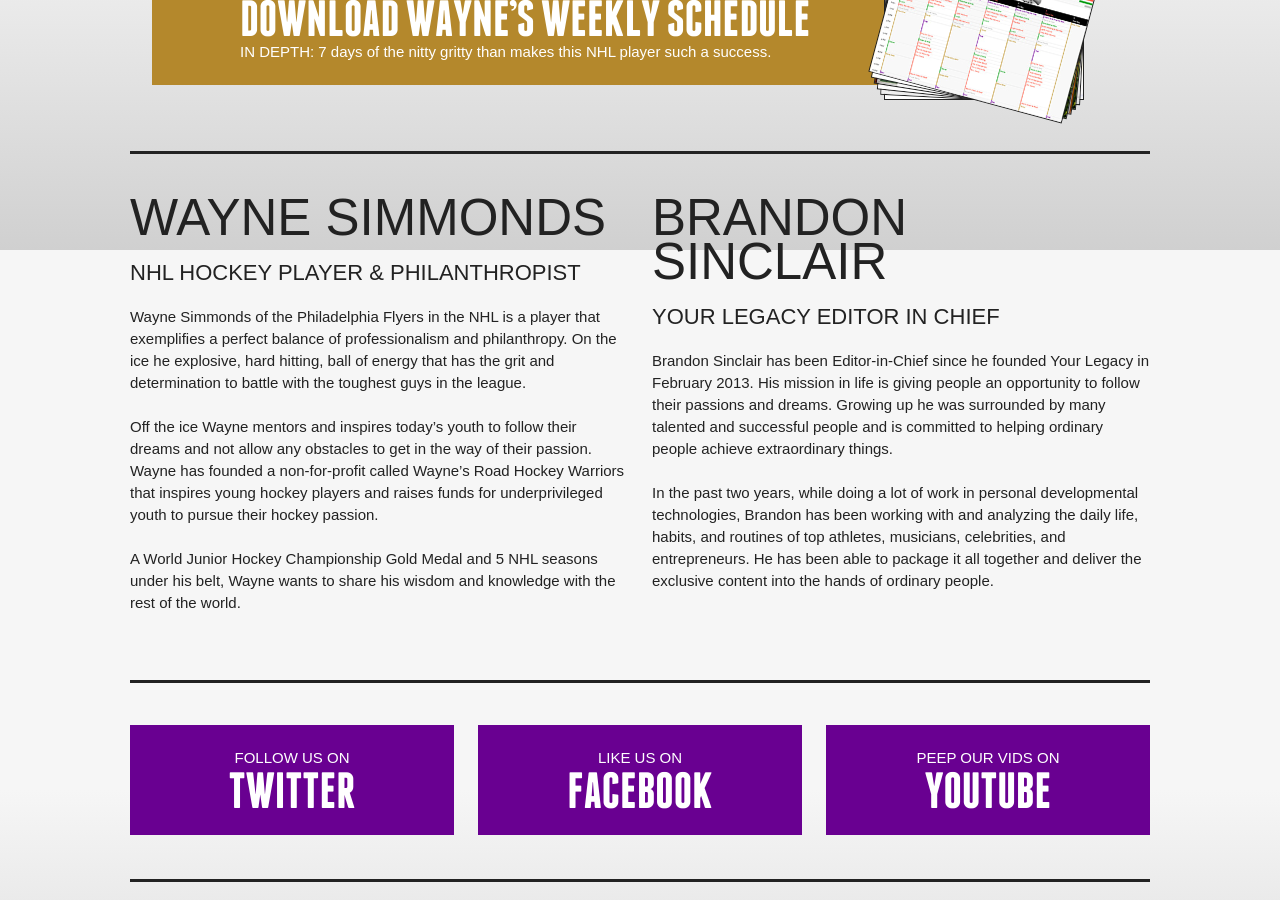
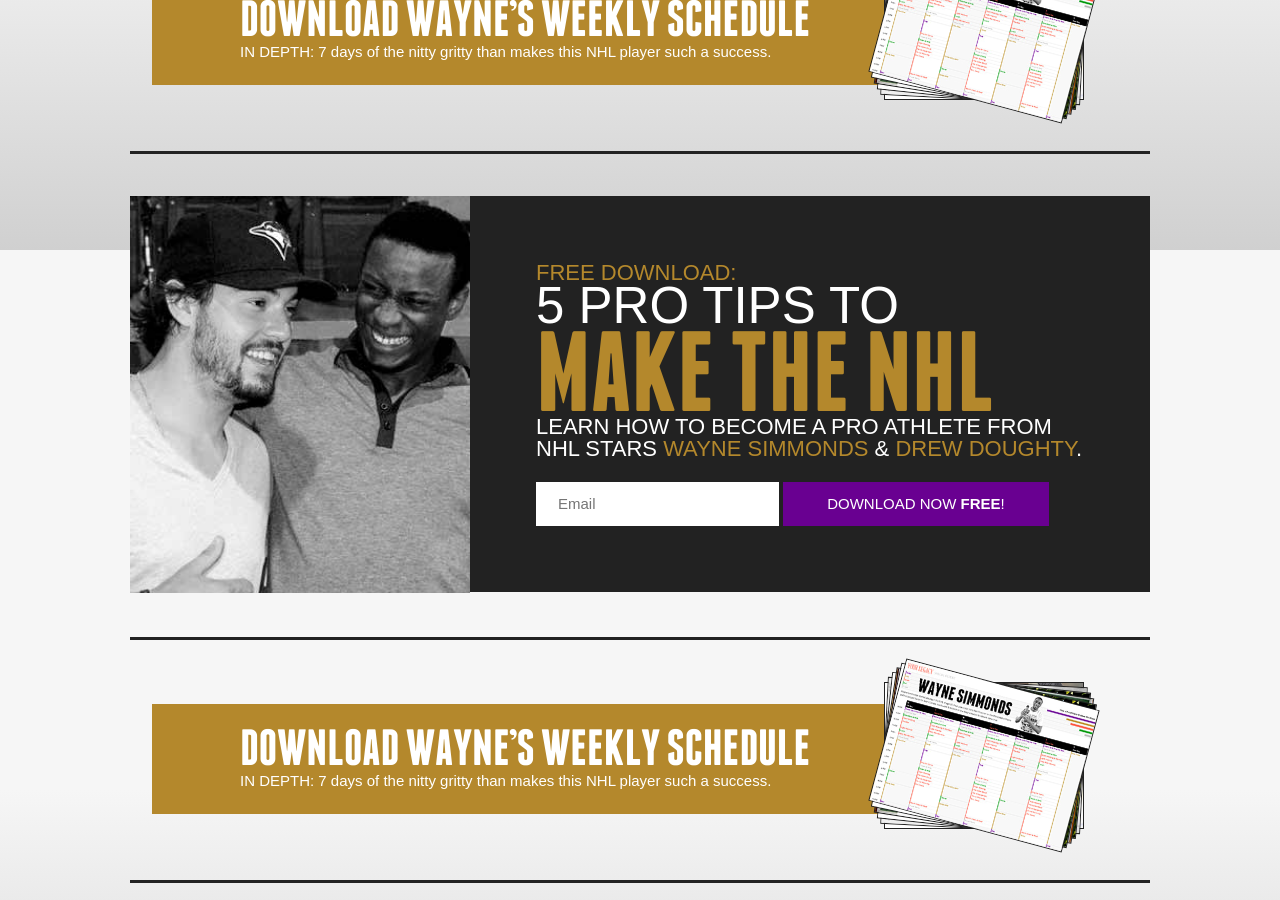
Before and after one commit to yourlegacy/yourlegacy, a Jekyll site: the page built from index.html, in a window 1280 px wide and 900 px high, scrolled down 1550 px. Built offline with Jekyll 4.4.1, drawn with Linux system fonts in a browser that asks for light colours; nearby versions of some CDN libraries; comment, search, counter and statistics services are not loaded.

Commit message:
hockey offer

```diff
--- a/index.html
+++ b/index.html
@@ -72,17 +72,20 @@
 
 	<section><hr></section>
 
-<!-- <section>
+<section>
 	<div class="table span-12">
 		<div class="wayne-offer-image inc-pad span-33"></div>
-		<form class="offer table-reset inc-pad span-66">
+		<form class="offer table-reset inc-pad span-66 infusion-form" accept-charset="UTF-8" action="https://ur157.infusionsoft.com/app/form/process/fc5220907bea53cd9ee21a58b41d37bd" method="POST">
+		    <input name="inf_form_xid" type="hidden" value="fc5220907bea53cd9ee21a58b41d37bd" />
+		    <input name="inf_form_name" type="hidden" value="Website HP 5 Things To Make NHL &#a;Report" />
+		    <input name="infusionsoft_version" type="hidden" value="1.29.7.34" />
 			<hgroup>
 				<h4 class="h4 gold">Free Download:</h4>
 				<h3 class="h1 gold"><span class="h3 white block">5 Pro Tips to </span>Make The NHL</h3>
 			</hgroup>
 			<p class="white h4">Learn how to become a pro athlete from NHL stars <span class="gold">Wayne Simmonds</span> &amp; <span class="gold">Drew Doughty</span>.</p>
-			<input type="text" placeholder="Email" />
-			<button class="button bg-purple" value="submit">Download Now <strong>FREE</strong>!</button>
+			<input type="text" placeholder="Email" id="inf_field_Email" name="inf_field_Email" />
+			<button class="button bg-purple" type="submit" value="submit">Download Now <strong>FREE</strong>!</button>
 		</form>
 	</div>
 </section>
@@ -104,7 +107,7 @@
 	</a>
 </section>
 
-	<section><hr></section> -->
+	<section><hr></section>
 
 <section class="bios-container">
 	<!-- <img src="/" /> -->
```
